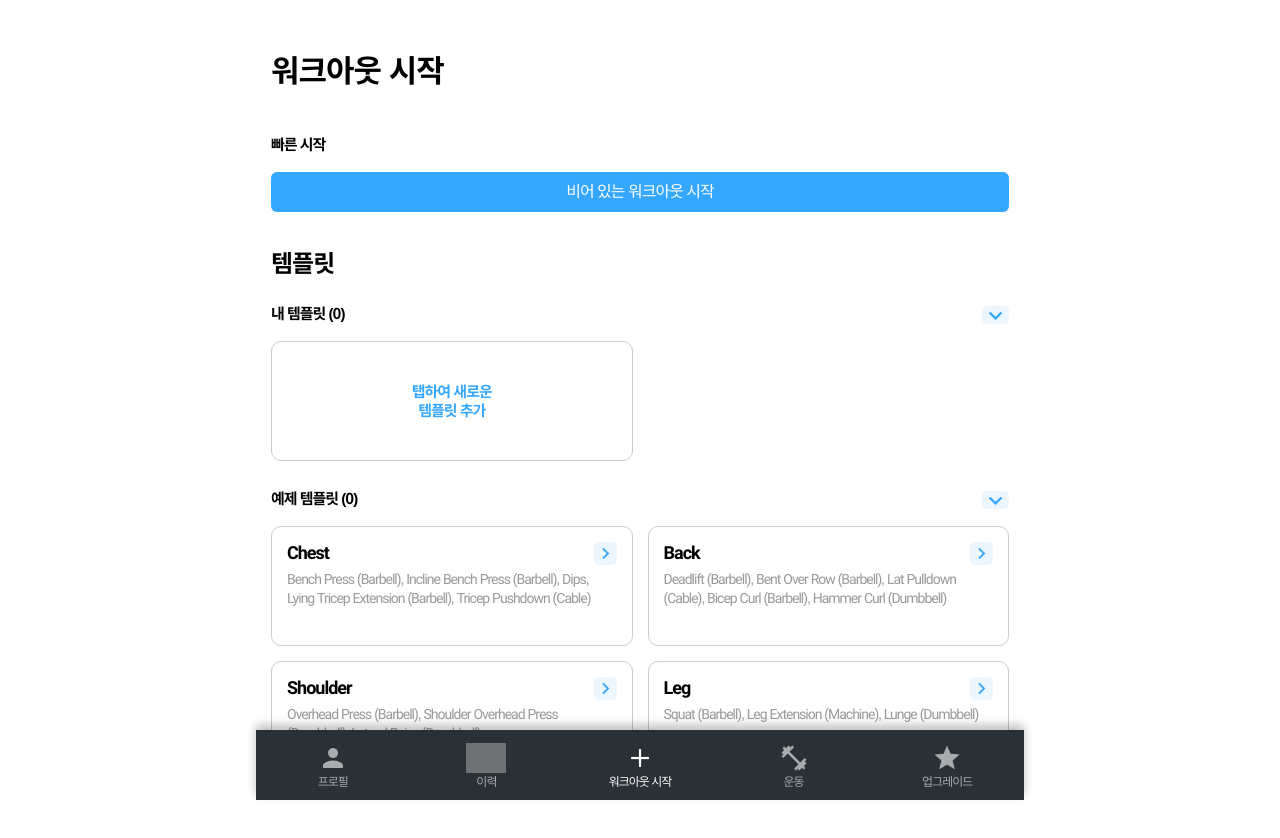
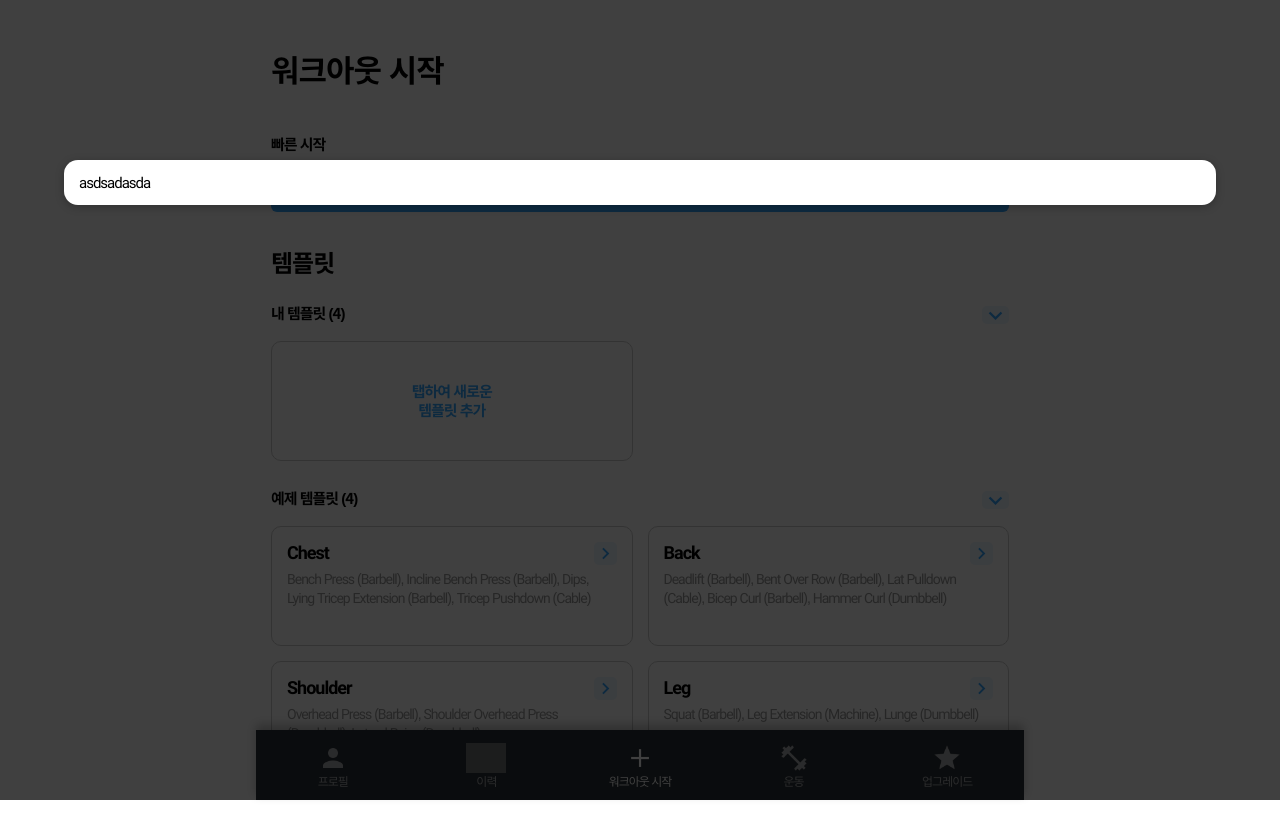
Before and after one commit to BongSuCHOI/strong-app, a React (Create React App) app: page / in a window 1280 px wide. Both pictures are taken after a click on the button 605 px from the left and 553 px from the top of the page. Shown: the top 838 px of the page. Built offline with nearby package versions, Linux system fonts and the light colour scheme; grey boxes are pictures that could not be loaded.

Commit message:
feat: modal 추가(세팅)

```diff
--- a/public/index.html
+++ b/public/index.html
@@ -28,6 +28,7 @@
 <body>
   <noscript>You need to enable JavaScript to run this app.</noscript>
   <div id="root"></div>
+  <div id="modal_root"></div>
   <!--
       This HTML file is a template.
       If you open it directly in the browser, you will see an empty page.
--- a/src/App.js
+++ b/src/App.js
@@ -1,4 +1,5 @@
 import WorkoutProvider from "./store/WorkoutProvider";
+import ModalProvider from "./store/ModalProvider";
 
 // components
 import Layout from "./components/UI/Layout";
@@ -19,7 +20,9 @@ function App() {
 		<AppWrapper>
 			<WorkoutProvider>
 				<Layout>
-					<Main />
+					<ModalProvider>
+						<Main />
+					</ModalProvider>
 				</Layout>
 			</WorkoutProvider>
 			<Nav />
--- a/src/Main.js
+++ b/src/Main.js
@@ -1,8 +1,13 @@
+import React, { useContext } from "react";
+
 import styled from "styled-components";
+
+import ModalContext from "./store/modal-context";
 
 import PageTitle from "./components/UI/PageTItle";
 import Button from "./components/UI/Button";
 import TemplateList from "./components/TemplateList/TemplateList";
+import ShowTemplate from "./components/TemplateList/ShowTemplate";
 
 const QuickStart = styled.div`
 	margin-bottom: 40px;
@@ -22,8 +27,11 @@ const Template = styled.div`
 `;
 
 function Main() {
+	const modalCtx = useContext(ModalContext);
+
 	return (
 		<>
+			{modalCtx.isVisible && <ShowTemplate onHideModal={modalCtx.hideModalHandelr}/>}
 			<PageTitle>워크아웃 시작</PageTitle>
 			<QuickStart>
 				<p>빠른 시작</p>
@@ -32,7 +40,9 @@ function Main() {
 			<Template>
 				<h3>템플릿</h3>
 				<TemplateList type={"custom"}>내 템플릿</TemplateList>
-				<TemplateList type={"example"}>예제 템플릿</TemplateList>
+				<TemplateList type={"example"} onShowModal={modalCtx.showModalHandelr}>
+					예제 템플릿
+				</TemplateList>
 			</Template>
 		</>
 	);
--- a/src/components/TemplateList/List.js
+++ b/src/components/TemplateList/List.js
@@ -66,7 +66,7 @@ function List(props) {
 				<ListBox>
 					<div className="subject_box">
 						<p>{categoryUpperCase}</p>
-						<button>
+						<button onClick={props.onShowModal}>
 							<ArrRight width="23px" height="23px" />
 						</button>
 					</div>
--- /dev/null
+++ b/src/components/TemplateList/ShowTemplate.js
@@ -0,0 +1,9 @@
+import styled from "styled-components";
+
+import Modal from "../UI/Modal";
+
+function ShowTemplate(props) {
+	return <Modal onHideModal={props.onHideModal}>asdsadasda</Modal>;
+}
+
+export default ShowTemplate;
--- a/src/components/TemplateList/TemplateList.js
+++ b/src/components/TemplateList/TemplateList.js
@@ -85,7 +85,7 @@ function TemplateList(props) {
 		<TemplateDiv>
 			<div className="template_count">
 				<p>
-					{props.children} <span>(0)</span>
+					{props.children} <span>({resArr.length})</span>
 				</p>
 				<button>
 					<ArrDown />
@@ -95,7 +95,11 @@ function TemplateList(props) {
 				{props.type === "custom" && <List custom={true} />}
 				{props.type === "example" &&
 					resArr.map((list) => (
-						<List key={list.category} category={list.category} data={list.data}></List>
+						<List
+							key={list.category}
+							category={list.category}
+							data={list.data}
+							onShowModal={props.onShowModal}></List>
 					))}
 			</ul>
 		</TemplateDiv>
--- /dev/null
+++ b/src/components/UI/Modal.js
@@ -0,0 +1,53 @@
+import ReactDom from "react-dom";
+
+import styled from "styled-components";
+
+const BackdropBox = styled.div`
+	position: fixed;
+	top: 0;
+	left: 0;
+	width: 100%;
+	height: 100vh;
+	z-index: 20;
+	background-color: rgba(0, 0, 0, 0.75);
+`;
+
+const ModalBox = styled.div`
+	position: fixed;
+	top: 20vh;
+	left: 5%;
+	width: 90%;
+	background: #fff;
+	padding: 1rem;
+	border-radius: 14px;
+	box-shadow: 0 2px 8px rgba(0, 0, 0, 0.25);
+	z-index: 30;
+`;
+
+function Backdrop(props) {
+	return <BackdropBox onClick={props.onClick}></BackdropBox>;
+}
+
+function ModalOverlay(props) {
+	return (
+		<ModalBox>
+			<div className="content">{props.children}</div>
+		</ModalBox>
+	);
+}
+
+const portalElement = document.getElementById("modal_root");
+
+function Modal(props) {
+	return (
+		<>
+			{ReactDom.createPortal(<Backdrop onClick={props.onHideModal} />, portalElement)}
+			{ReactDom.createPortal(
+				<ModalOverlay onHide={props.onHideModal}>{props.children}</ModalOverlay>,
+				portalElement
+			)}
+		</>
+	);
+}
+
+export default Modal;
--- /dev/null
+++ b/src/store/ModalProvider.js
@@ -0,0 +1,25 @@
+import React, { useState } from "react";
+
+import ModalContext from "./modal-context";
+
+function ModalProvider(props) {
+	const [modalIsShow, setModalIsShow] = useState(false);
+
+	function showModalHandelr() {
+		setModalIsShow(true);
+	}
+
+	function hideModalHandelr() {
+		setModalIsShow(false);
+	}
+
+	const modalContext = {
+		isVisible: modalIsShow,
+		showModalHandelr: showModalHandelr,
+		hideModalHandelr: hideModalHandelr,
+	};
+
+	return <ModalContext.Provider value={modalContext}>{props.children}</ModalContext.Provider>;
+}
+
+export default ModalProvider;
--- /dev/null
+++ b/src/store/modal-context.js
@@ -0,0 +1,9 @@
+import React from "react";
+
+const ModalContext = React.createContext({
+	isVisible: false,
+	showModalHandelr: () => {},
+	hideModalHandelr: () => {},
+});
+
+export default ModalContext;
```
